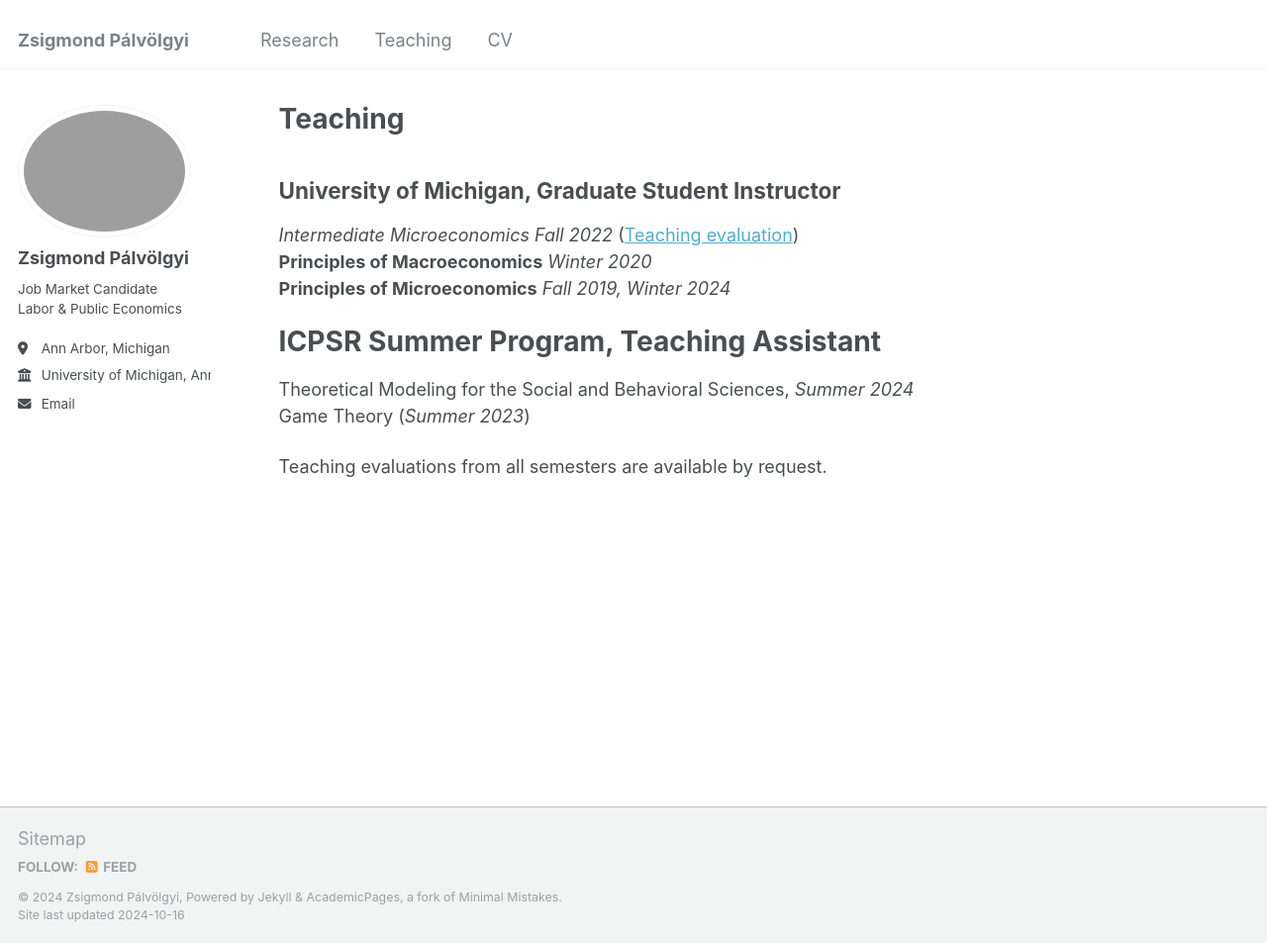
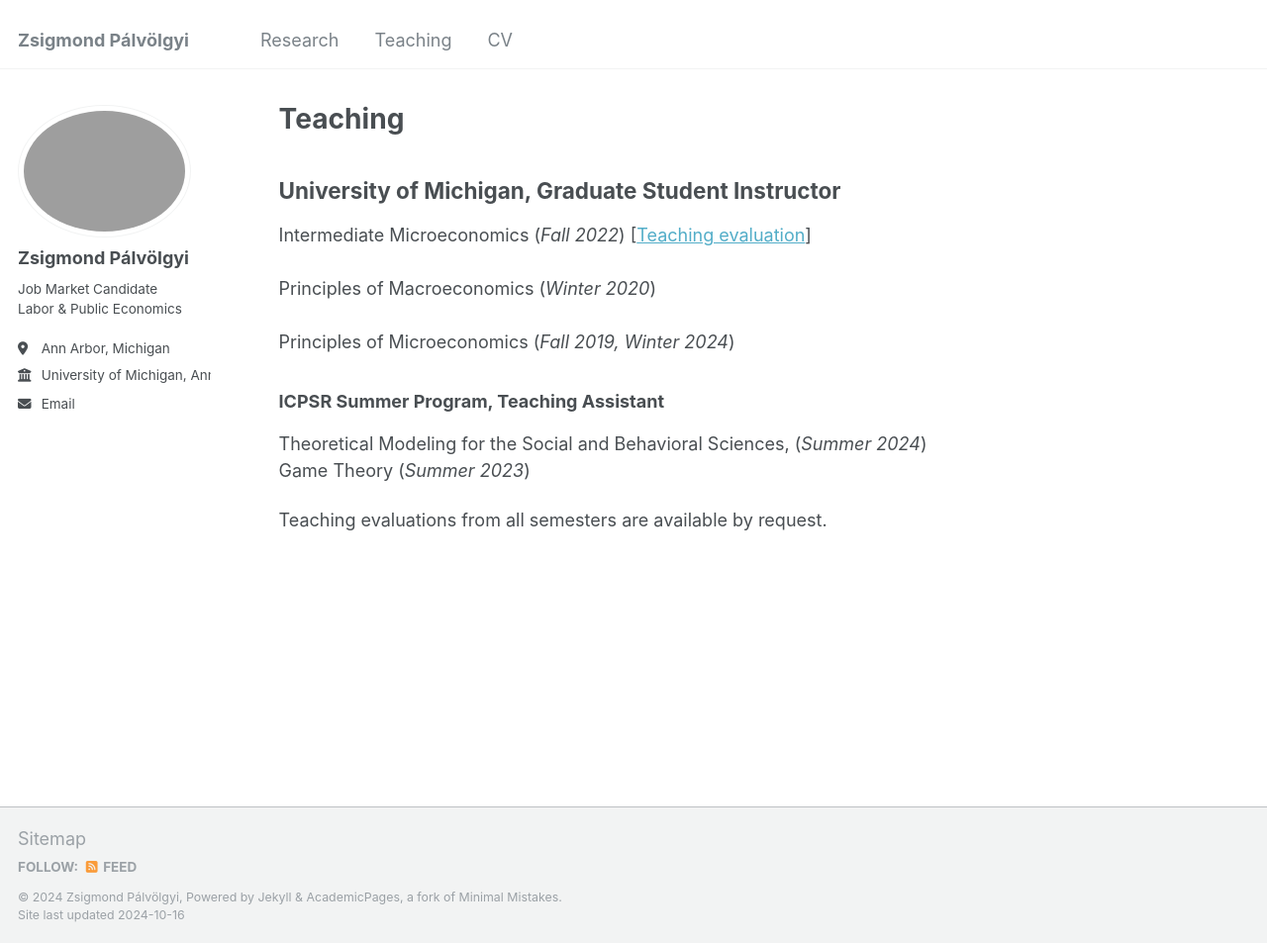
Before and after one commit to zsigmond-palvolgyi/zsigmond-palvolgyi.github.io, a Jekyll site: the page built from _pages/teaching.md, in a window 1280 px wide and 953 px high. Shown: the whole window at 99% size. Built offline with Jekyll 4.4.1, drawn with Linux system fonts in a browser that asks for light colours.

Commit message:
Update teaching.md

```diff
--- a/_pages/teaching.md
+++ b/_pages/teaching.md
@@ -7,15 +7,17 @@ author_profile: true
 
 ## University of Michigan, Graduate Student Instructor
 
-*Intermediate Microeconomics* _Fall 2022_ ([Teaching evaluation][teaching_evaluation]) <br>
-**Principles of Macroeconomics** _Winter 2020_<br>
-**Principles of Microeconomics** _Fall 2019, Winter 2024_<br>
+Intermediate Microeconomics (_Fall 2022_) [[Teaching evaluation][teaching_evaluation]] <br>
+<br>
+Principles of Macroeconomics (_Winter 2020_) <br>
+<br>
+Principles of Microeconomics (_Fall 2019, Winter 2024_) <br>
 
 
 
-# ICPSR Summer Program, Teaching Assistant
+### ICPSR Summer Program, Teaching Assistant
 
-Theoretical Modeling for the Social and Behavioral Sciences, _Summer 2024_<br>
+Theoretical Modeling for the Social and Behavioral Sciences, (_Summer 2024_) <br>
 Game Theory (_Summer 2023_) <br>
 
 
```
